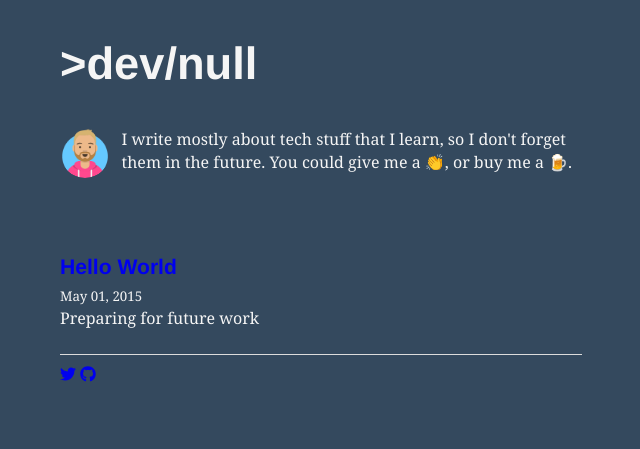
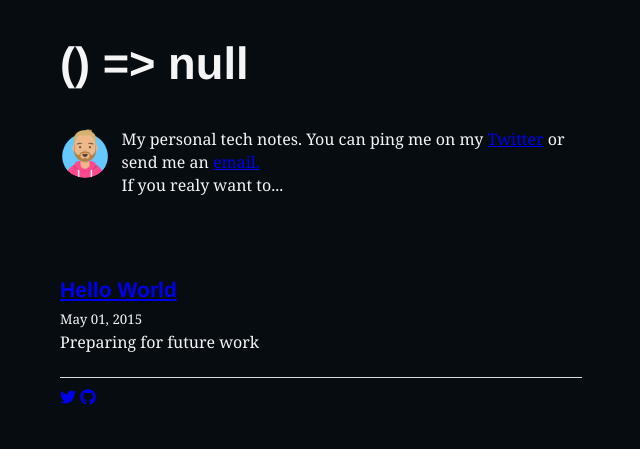
Before and after one commit to fmihal/blog.ic, a Gatsby site: page / in a window 1280 px wide. Shown: the whole page, without its empty margins (319-959 px from the left). Built offline with nearby package versions, Linux system fonts and the light colour scheme; Gatsby itself is replaced by a stand-in of ours; some packages are replaced by stand-ins of ours; what typography-theme-funston would draw is missing.

Commit message:
Some minor config and content changes.

```diff
--- a/gatsby-config.js
+++ b/gatsby-config.js
@@ -1,6 +1,6 @@
 module.exports = {
   siteMetadata: {
-    title: `>dev/null`,
+    title: `() => null`,
     author: `Filip M`,
     description: `I write mostly about tech stuff that I learn, so I don't forget them in the future`,
     siteUrl: `https://github.com/fmihal`,
--- a/src/components/bio.js
+++ b/src/components/bio.js
@@ -55,10 +55,13 @@
       />
       <p>
         {" "}
-        I write mostly about tech stuff that I learn, so I don't forget them in
-        the future.
+        My personal tech notes.
         {` `}
-        You could give me a 👏, or buy me a 🍺.
+        You can ping me on my{" "}
+        <a href="https://twitter.com/unforced_error">Twitter</a> or send me an{" "}
+        <a href="mailto:mihalic1989@gmail.com">email.</a>
+        <br></br>
+        If you realy want to...
       </p>
     </div>
   )
--- a/src/styles/global.css
+++ b/src/styles/global.css
@@ -1,12 +1,13 @@
 body {
-  background-color: #34495e;
+  background-color: #070c11;
   color: whitesmoke;
 }
 
-.global-link:hover {
+.global-link:hover,
+a:hover {
   color: rgba(248, 113, 214, 0.699);
 }
 
 a {
-  text-decoration: none;
+  text-decoration: underline;
 }
```
Also changed, not shown: package.json (+4 -7 lines), 1 other file.
